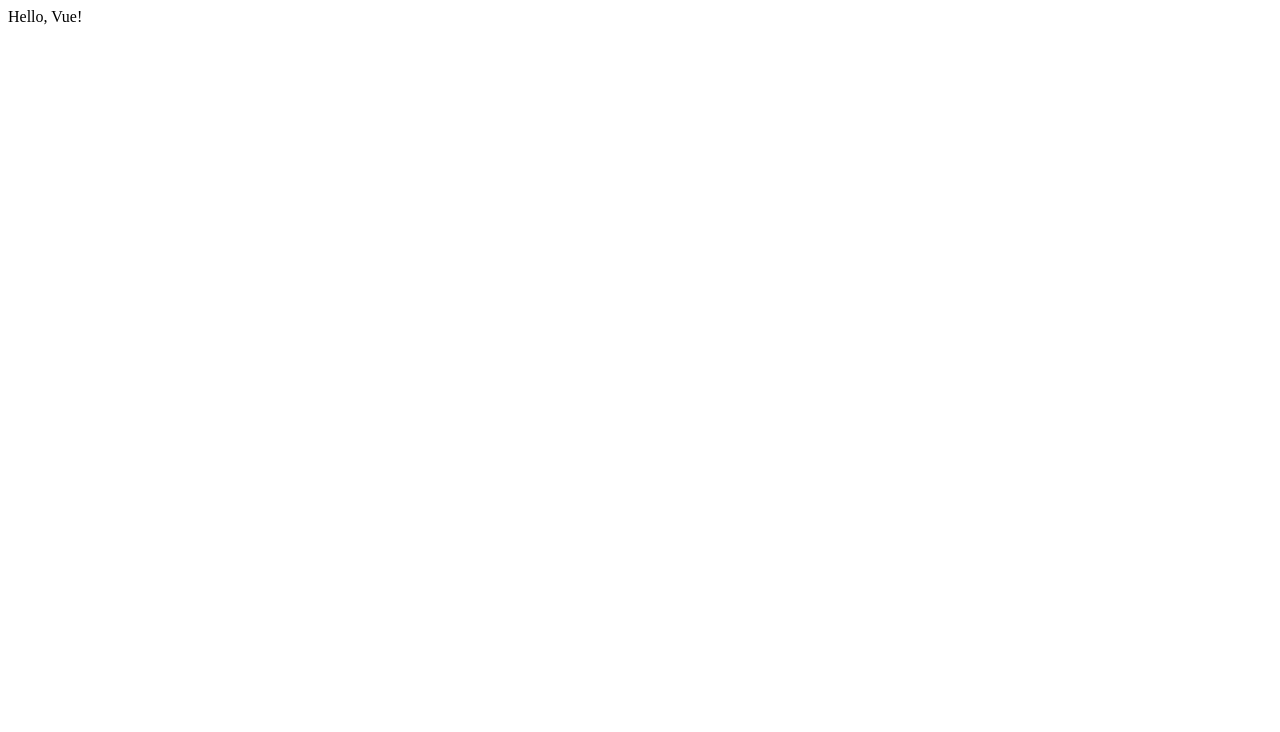
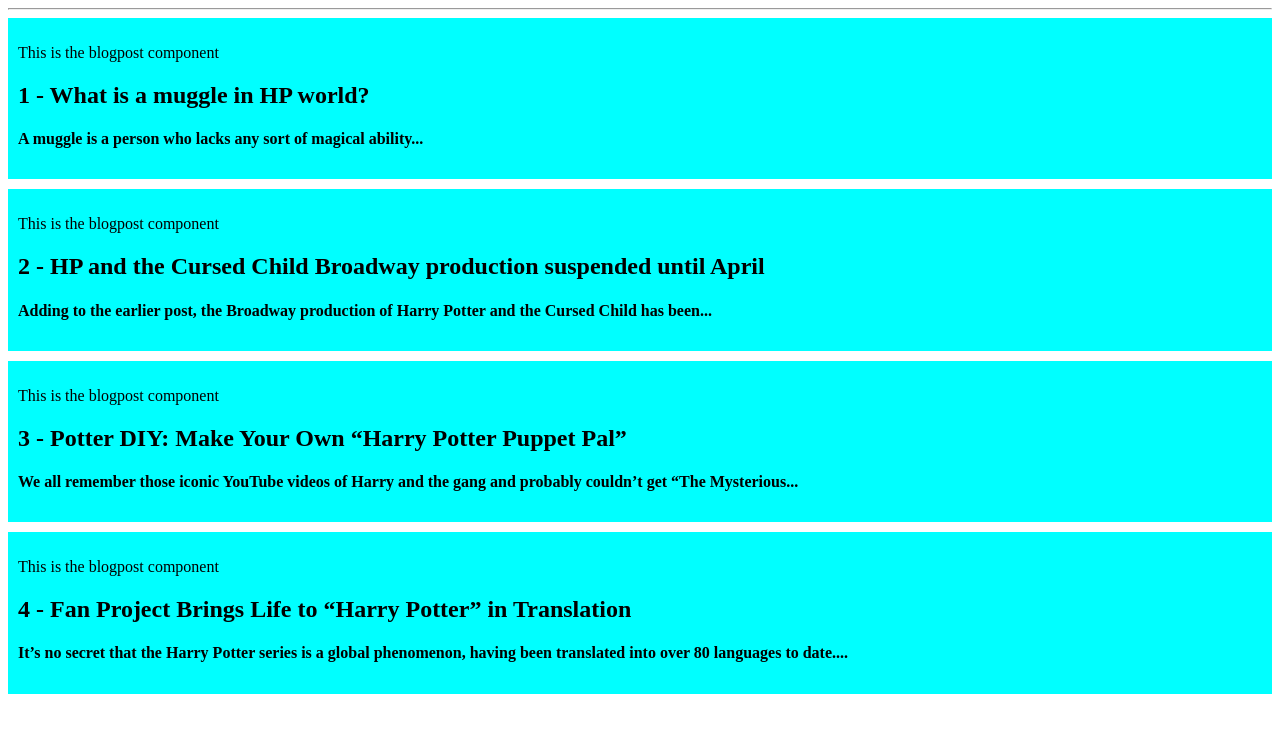
Before and after one commit to LdChambers/learn-vue-3-with-Landen, a Vue app: page / in a window 1280 px wide. Shown: the top 732 px of the page. Built offline with nearby package versions, Linux system fonts and the light colour scheme.

Commit message:
Pass data to child components with props.

```diff
--- a/src/App.vue
+++ b/src/App.vue
@@ -1,13 +1,78 @@
 <template>
-  <div>
-    Hello, Vue!
-  </div>
+  <!-- <BlogPost
+  id="1"
+  blogPostTitle="What is a Muggle?"
+  blogPostContent="A muggle is a person who lacks magical powers"
+  ></BlogPost>
+  <BlogPost
+  id="1"
+  blog-post-title="What is a Muggle?"
+  blog-post-content="A muggle is a person who lacks magical powers"
+  ></BlogPost>
+  <hr>
+  <BlogPost
+  :id="blogPostId"
+  :blog-post-title="blogPostTitle"
+  :blog-post-content="blogPostContent"
+  ></BlogPost>
+  <hr> -->
+  <!-- <BlogPost
+  v-for="post in posts"
+  :key="post.id"
+  :id="post.id"
+  :blog-post-title="post.blogPostTitle"
+  :blog-post-content="post.blogPostContent">
+  </BlogPost> -->
+  <hr>
+  <BlogPost
+  v-for="post in posts"
+  :key="post.id"
+  v-bind="post"
+  ></BlogPost>
+
+
+
 </template>
 
 <script setup>
+import { ref } from 'vue'
+import BlogPost from './BlogPost.vue'
+
+let blogPostId = ref(2)
+let blogPostTitle = ref('HP and the Cursed Child Broadway production suspended until April')
+let blogPostContent = ref(
+  'Adding to the earlier post, the Broadway production of Harry Potter and the Cursed Child has been...')
+
+let posts = ref([
+{
+    id: 1,
+    blogPostTitle: 'What is a muggle in HP world?',
+    blogPostContent:
+      'A muggle is a person who lacks any sort of magical ability...'
+  },
+  {
+    id: 2,
+    blogPostTitle:
+      'HP and the Cursed Child Broadway production suspended until April',
+    blogPostContent:
+      'Adding to the earlier post, the Broadway production of Harry Potter and the Cursed Child has been...'
+  },
+  {
+    id: 3,
+    blogPostTitle: 'Potter DIY: Make Your Own “Harry Potter Puppet Pal”',
+    blogPostContent:
+      'We all remember those iconic YouTube videos of Harry and the gang and probably couldn’t get “The Mysterious...'
+  },
+  {
+    id: 4,
+    blogPostTitle: 'Fan Project Brings Life to “Harry Potter” in Translation',
+    blogPostContent:
+      'It’s no secret that the Harry Potter series is a global phenomenon, having been translated into over 80 languages to date....'
+  }
+])
 
 </script>
 
-<style lang="scss" scoped>
+<style scoped>
 
 </style>
--- /dev/null
+++ b/src/BlogPost.vue
@@ -0,0 +1,32 @@
+<template>
+    <div class="blog-post">
+        <p>
+            {{ message }}
+        </p>
+    <!-- Display the id, title, and content of a blog post. -->
+     <h2>{{ id }} - {{ blogPostTitle }}</h2>
+     <h4>{{ blogPostContent }}</h4>
+
+    </div>
+</template>
+
+<script setup>
+import { ref } from 'vue'
+let message = ref('This is the blogpost component')
+
+const props = defineProps(['id','blogPostTitle','blogPostContent'])
+console.log(props.blogPostTitle)
+// defineProps({
+//     id: Number,
+//     blogPostTitle: String,
+//     blogPostContent: String
+// })
+</script>
+
+<style scoped>
+    .blog-post {
+        background-color: aqua;
+        padding: 10px;
+        margin-bottom: 10px ;
+    }
+</style>
```
